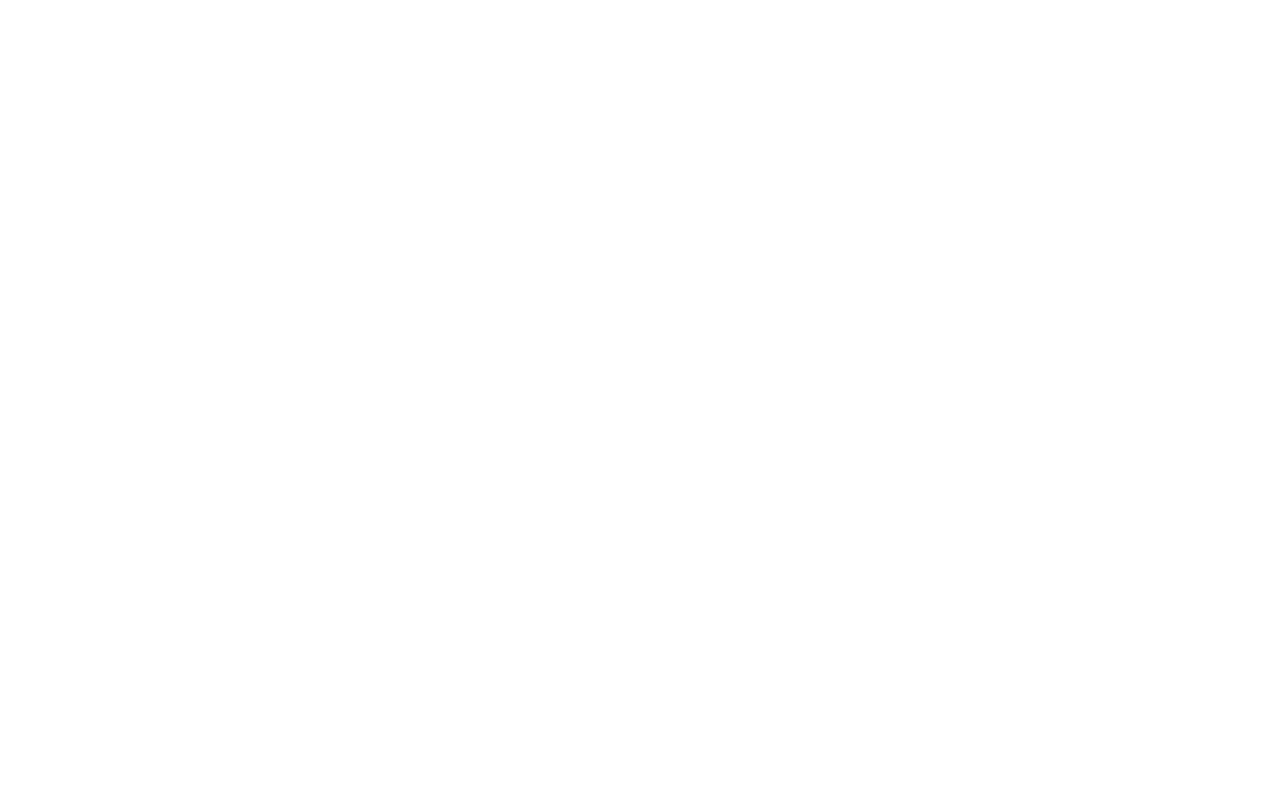
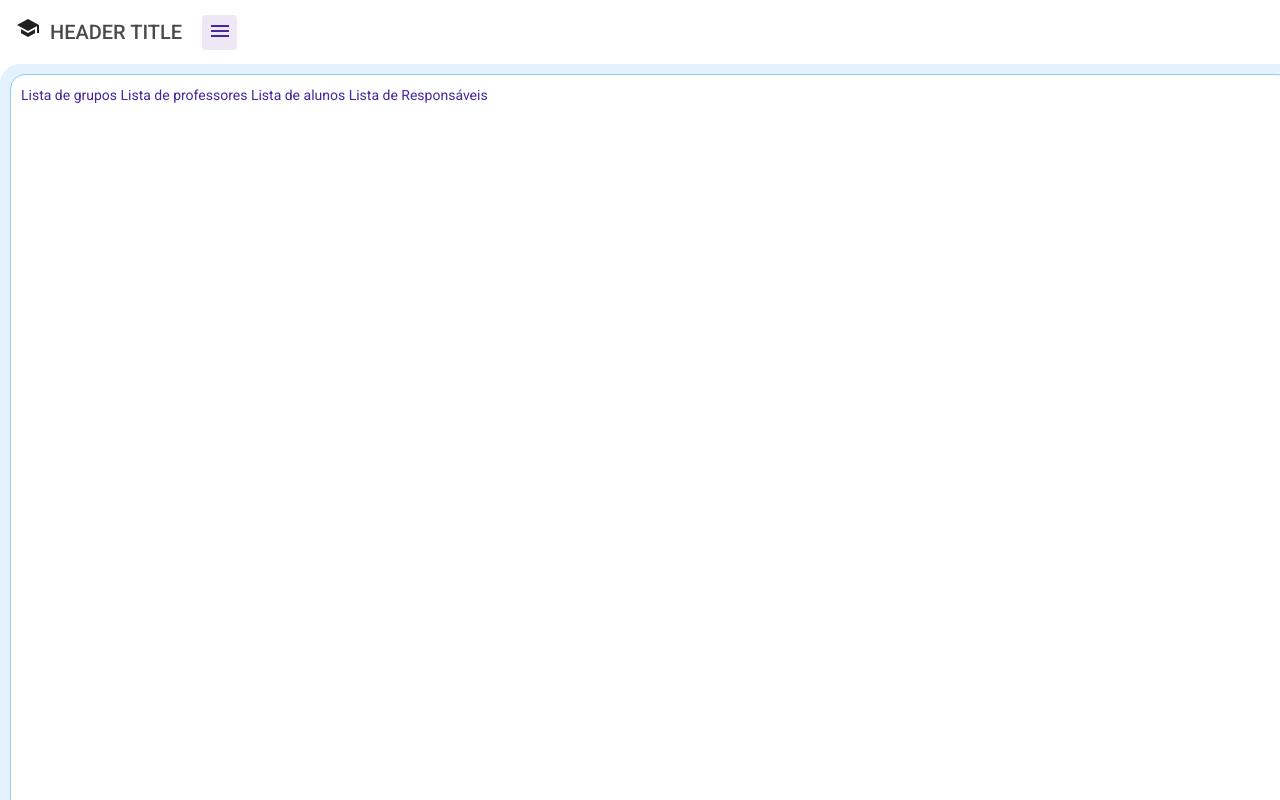
Before and after one commit to Projeto-Integrador-Univesp-Hortolandia/Front-End, an Angular app in the folder univesp-frontend/: page /cadastros in a window 1280 px wide. Before the commit this address led to /. Built offline with nearby package versions, Linux system fonts and the light colour scheme.

Commit message:
feature/ variaveis de estilo

```diff
--- a/univesp-frontend/src/app/app-routing.module.ts
+++ b/univesp-frontend/src/app/app-routing.module.ts
@@ -5,7 +5,8 @@
   { path: '', loadChildren: () => import('./content/content.module').then(m => m.ContentModule) },
   { path: 'login', loadChildren: () => import('./login/login.module').then(m => m.LoginModule) },
   { path: 'content', loadChildren: () => import('./content/content.module').then(m => m.ContentModule) },
-  { path: 'messeger', loadChildren: () => import('./messeger/messeger.module').then(m => m.MessegerModule) }
+  { path: 'messeger', loadChildren: () => import('./messeger/messeger.module').then(m => m.MessegerModule) },
+  { path: 'registers', loadChildren: () => import('./content/registers/registers.module').then(m => m.RegistersModule) }
 ];
 
 @NgModule({
--- a/univesp-frontend/src/app/content/content-routing.module.ts
+++ b/univesp-frontend/src/app/content/content-routing.module.ts
@@ -1,8 +1,18 @@
 import { NgModule } from '@angular/core';
 import { RouterModule, Routes } from '@angular/router';
 import { ContentComponent } from './content.component';
+import { RegistersComponent } from './registers/registers.component';
 
-const routes: Routes = [{ path: '', component: ContentComponent }];
+const routes: Routes = [
+    {
+      path: '',
+      component: ContentComponent ,
+      children: [
+        { path: 'cadastros', component: RegistersComponent }
+      ]
+    },
+
+  ];
 
 @NgModule({
   imports: [RouterModule.forChild(routes)],
--- /dev/null
+++ b/univesp-frontend/src/app/content/registers/registers-routing.module.ts
@@ -0,0 +1,11 @@
+import { NgModule } from '@angular/core';
+import { RouterModule, Routes } from '@angular/router';
+import { RegistersComponent } from './registers.component';
+
+const routes: Routes = [{ path: '', component: RegistersComponent }];
+
+@NgModule({
+  imports: [RouterModule.forChild(routes)],
+  exports: [RouterModule]
+})
+export class RegistersRoutingModule { }
--- /dev/null
+++ b/univesp-frontend/src/app/content/registers/registers.component.html
@@ -0,0 +1,8 @@
+<div class="container-registers">
+    <mat-tab-group color="primary">
+        <mat-tab label="Grupos"> Lista de grupos </mat-tab>
+        <mat-tab label="Professores"> Lista de professores </mat-tab>
+        <mat-tab label="Alunos"> Lista de alunos </mat-tab>
+        <mat-tab label="Responsáveis"> Lista de Responsáveis</mat-tab>
+    </mat-tab-group>
+</div>
--- /dev/null
+++ b/univesp-frontend/src/app/content/registers/registers.component.scss
@@ -0,0 +1,12 @@
+@import '../../../styles.scss';
+
+.container-registers{
+
+    width: 100%;
+    height: 100%;
+    background-color: #fff;
+    border: 1px solid #90CAF9;
+    border-radius: 15px;
+    color: $primary-1;
+    padding: 10px;
+}
--- /dev/null
+++ b/univesp-frontend/src/app/content/registers/registers.component.ts
@@ -0,0 +1,15 @@
+import { Component, OnInit } from '@angular/core';
+
+@Component({
+  selector: 'app-registers',
+  templateUrl: './registers.component.html',
+  styleUrls: ['./registers.component.scss']
+})
+export class RegistersComponent implements OnInit {
+
+  constructor() { }
+
+  ngOnInit(): void {
+  }
+
+}
--- a/univesp-frontend/src/app/shared/components/nav-bar/nav-bar.component.html
+++ b/univesp-frontend/src/app/shared/components/nav-bar/nav-bar.component.html
@@ -19,7 +19,7 @@
         >
             <mat-nav-list class="icon-list">
                 <span class="icon-list-session"> Menu </span>
-                <div class="icon-list-item">
+                <div class="icon-list-item" routerLink="">
                     <span class="item-icon">
                         <mat-icon> home </mat-icon>
                     </span>
@@ -33,7 +33,7 @@
                 </div>
 
                 <span class="icon-list-session"> Administrativo </span>
-                <div class="icon-list-item">
+                <div class="icon-list-item" routerLink="cadastros">
                     <span class="item-icon">
                         <mat-icon> admin_panel_settings </mat-icon>
                     </span>
@@ -41,9 +41,10 @@
                 </div>
             </mat-nav-list>
         </mat-sidenav>
+        <mat-sidenav-content>
+            <router-outlet>
 
-        <mat-sidenav-content>
-
+            </router-outlet>
         </mat-sidenav-content>
     </mat-sidenav-container>
 </div>
--- a/univesp-frontend/src/app/shared/components/nav-bar/nav-bar.component.scss
+++ b/univesp-frontend/src/app/shared/components/nav-bar/nav-bar.component.scss
@@ -78,6 +78,8 @@
                   flex-direction: row;
                   align-items: center;
                   gap: 10px;
+                  user-select: none;
+                  cursor: pointer;
               }
               .item-icon{
                 margin-left: 10px;
@@ -91,7 +93,7 @@
       }
       mat-sidenav-content{
           background: #E3F2FD;
-          border-top-left-radius: 10px;
+          border-top-left-radius: 20px;
           padding: 10px;
       }
   }
--- a/univesp-frontend/src/styles.scss
+++ b/univesp-frontend/src/styles.scss
@@ -4,7 +4,26 @@
 body { margin: 0; font-family: Roboto, "Helvetica Neue", sans-serif; }
 
 
+//Global colors
 
+$primary-1: #4527A0;
+$primary-2: #512EA9;
+$primary-3: #5E35B1;
+$primary-4: #AF98D8;
+
+$secondary-1: #1565C0;
+$secondary-2: #1976D3;
+$secondary-3: #1E88E5;
+$secondary-4: #90CAF9;
+
+$terciary-1: #FFC415;
+$terciary-2: #FFE57F;
+$terciary-3: #FFF8E1;
+
+$base-1: #141414;
+$base-2: #6B6B6B;
+$base-3: #989899;
+$base-4: #D2D2D2;
 
 
 // OVERRIDE MATERIAL
```
Also changed, not shown: univesp-frontend/src/app/content/registers/registers.module.ts (added, +19 -0 lines), 1 other file (tests, documents, lock files or other folders).
